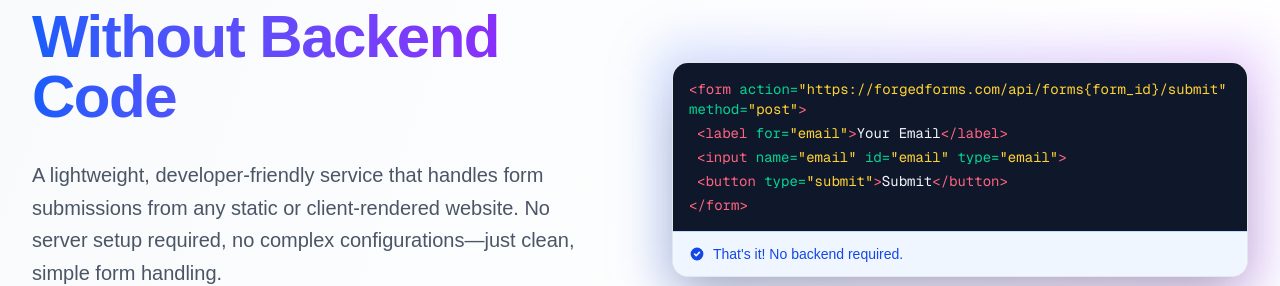
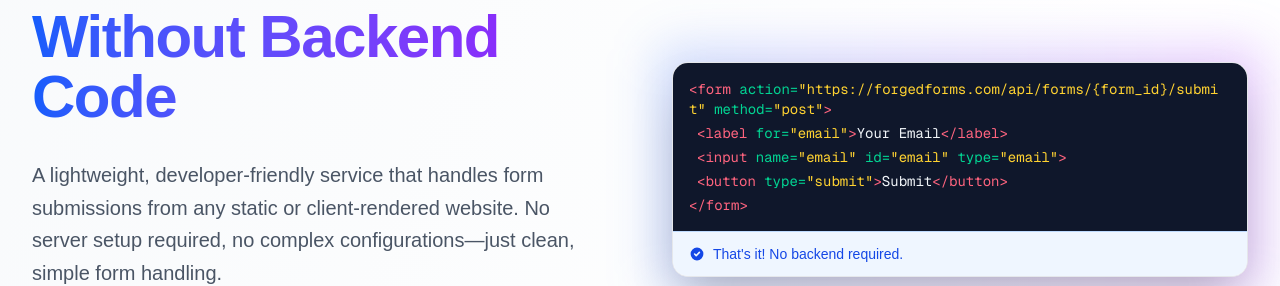
Before and after one commit to DeclanBengtson/forged-forms, a Next.js app: page / in a window 1280 px wide. Shown: the part 241-527 px from the top of the page. Built offline with nearby package versions, Linux system fonts and the light colour scheme.

Commit message:
Updated overflow on the home page for smaller screens

```diff
--- a/src/app/page.tsx
+++ b/src/app/page.tsx
@@ -53,17 +53,17 @@
 
 
                   {/* Code Content */}
-                  <div className="p-4 font-mono text-sm bg-slate-900 dark:bg-slate-950">
-                    <div className="space-y-1">
-                      <div>
+                  <div className="p-4 font-mono text-sm bg-slate-900 dark:bg-slate-950 overflow-x-auto">
+                    <div className="space-y-1 min-w-0">
+                      <div className="break-all">
                         <span className="text-rose-400">{'<form'}</span>{' '}
                         <span className="text-emerald-400">action=</span>
-                        <span className="text-amber-300">{'"https://forgedforms.com/api/forms{form_id}/submit"'}</span>{' '}
+                        <span className="text-amber-300">{'"https://forgedforms.com/api/forms/{form_id}/submit"'}</span>{' '}
                         <span className="text-emerald-400">method=</span>
                         <span className="text-amber-300">{'"post"'}</span>
                         <span className="text-rose-400">{'>'}</span>
                       </div>
-                      <div className="pl-2">
+                      <div className="pl-2 break-all">
                         <span className="text-rose-400">{'<label'}</span>{' '}
                         <span className="text-emerald-400">for=</span>
                         <span className="text-amber-300">{'"email"'}</span>
@@ -71,7 +71,7 @@
                         <span className="text-slate-100">Your Email</span>
                         <span className="text-rose-400">{'</label>'}</span>
                       </div>
-                      <div className="pl-2">
+                      <div className="pl-2 break-all">
                         <span className="text-rose-400">{'<input'}</span>{' '}
                         <span className="text-emerald-400">name=</span>
                         <span className="text-amber-300">{'"email"'}</span>{' '}
@@ -81,7 +81,7 @@
                         <span className="text-amber-300">{'"email"'}</span>
                         <span className="text-rose-400">{'>'}</span>
                       </div>
-                      <div className="pl-2">
+                      <div className="pl-2 break-all">
                         <span className="text-rose-400">{'<button'}</span>{' '}
                         <span className="text-emerald-400">type=</span>
                         <span className="text-amber-300">{'"submit"'}</span>
@@ -89,7 +89,7 @@
                         <span className="text-slate-100">Submit</span>
                         <span className="text-rose-400">{'</button>'}</span>
                       </div>
-                      <div><span className="text-rose-400">{'</form>'}</span></div>
+                      <div className="break-all"><span className="text-rose-400">{'</form>'}</span></div>
                     </div>
                   </div>
 
```
